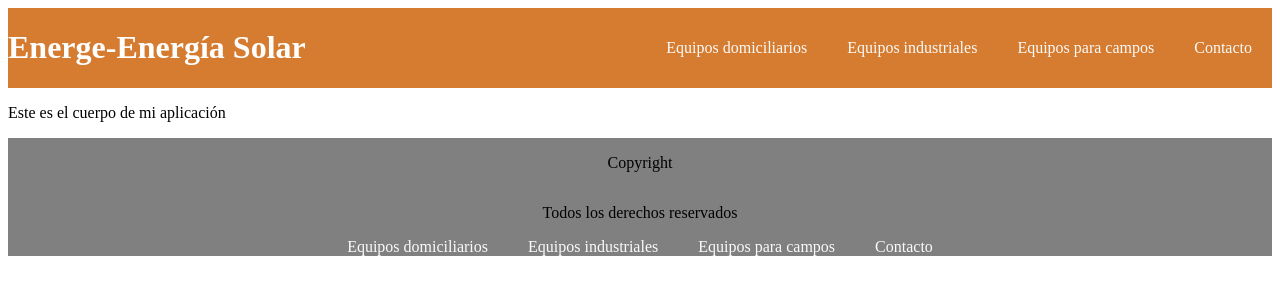
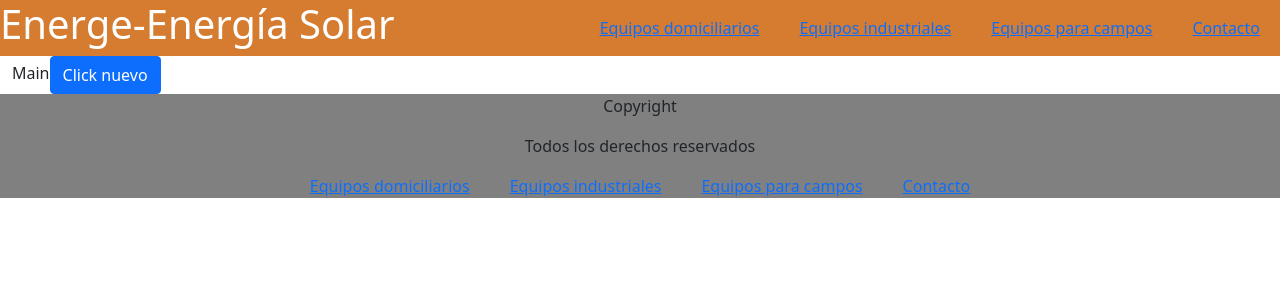
Before and after one commit to santiamm1/Molina-Energe-React-CH, a React (Create React App) app: page / in a window 1280 px wide. Shown: the top 300 px of the page. Built offline with nearby package versions, Linux system fonts and the light colour scheme.

Commit message:
Aplicación de estilo-Segunda entrega

```diff
--- a/package.json
+++ b/package.json
@@ -6,7 +6,9 @@
     "@testing-library/jest-dom": "^5.16.4",
     "@testing-library/react": "^12.1.4",
     "@testing-library/user-event": "^13.5.0",
+    "bootstrap": "^5.1.3",
     "react": "^18.0.0",
+    "react-bootstrap": "^2.2.3",
     "react-dom": "^18.0.0",
     "react-scripts": "5.0.0",
     "web-vitals": "^2.1.4"
--- a/src/components/Main.js
+++ b/src/components/Main.js
@@ -1,10 +1,21 @@
-const Main = () => {
+import {Container, Button} from "react-bootstrap"
+
+/* const Main = () => {
     return (
         <main>
                 <p>Este es el cuerpo de mi aplicación</p>
         </main>
 
     )
+} */
+const Main = () => {
+    return (
+        <Container as="main" fluid>
+            Main
+        <Button>Click nuevo</Button>
+        </Container>
+
+    )
 }
 
 export default Main
--- a/src/index.js
+++ b/src/index.js
@@ -7,6 +7,7 @@ import ReactDOM from "react-dom/client"
 
 import App from "./App"
 import "./estilos.css"
+import 'bootstrap/dist/css/bootstrap.min.css';
 
 
 
```
Also changed, not shown: 1 other file (tests, documents, lock files or other folders).
